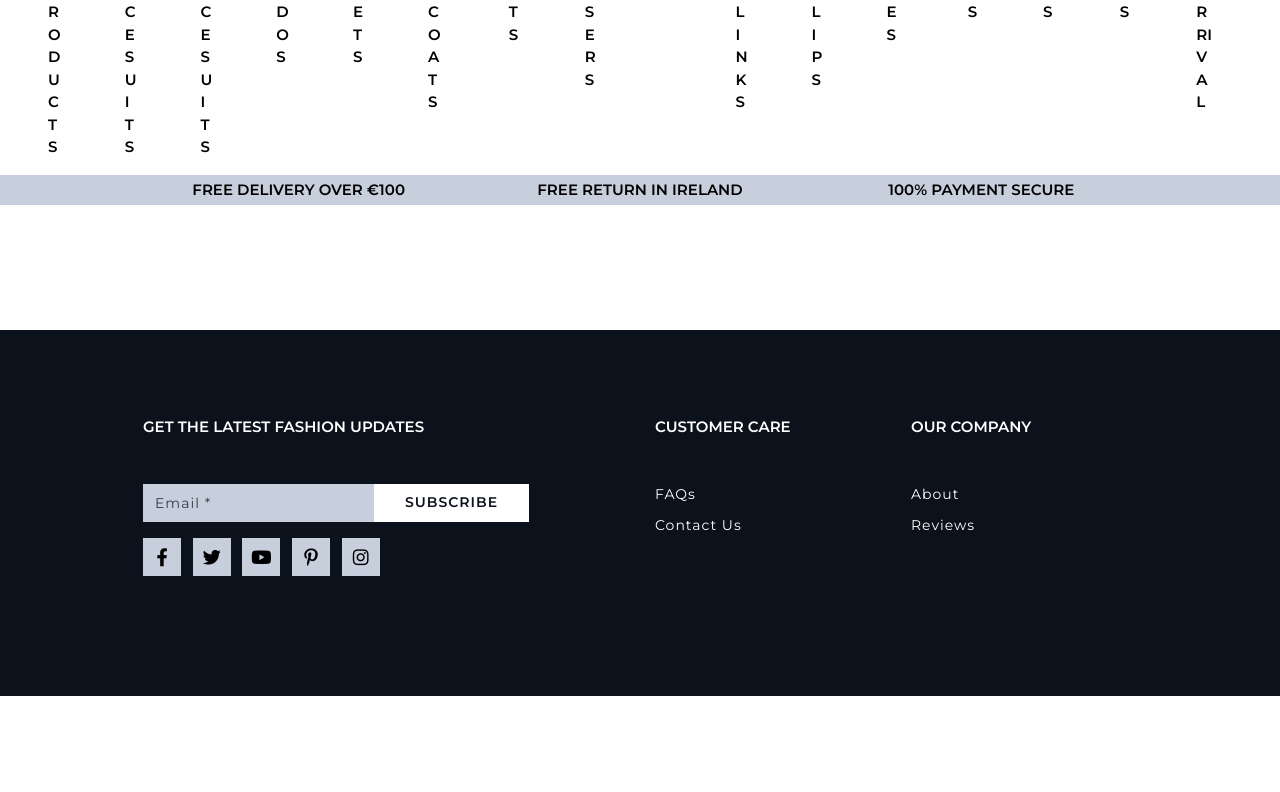
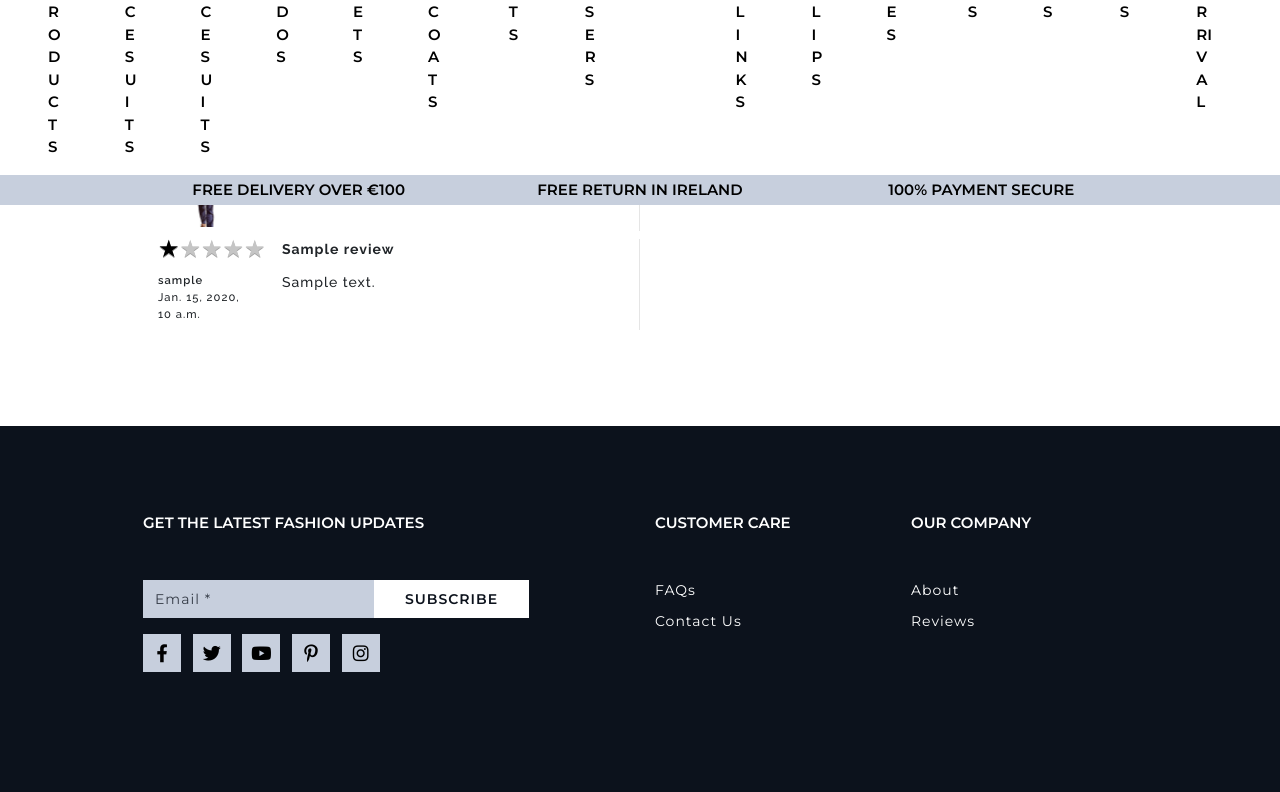
Before and after one commit to constantinadrian/gm_v2_unit_test, a Django app: page /reviews/ in a window 1280 px wide. Shown: the part 171-963 px from the top of the page. Before the commit the page ends 867 px from the top, so only its background shows below. Run offline with Django 3.2, Linux system fonts and the light colour scheme; data comes from the database, SQL or seed files in the repository; tables that the repository leaves empty hold one stand-in row (values such as "Sample post"); some libraries are stand-ins or nearby versions.

Commit message:
[Add] finish review page

```diff
--- a/reviews/templates/reviews/reviews.html
+++ b/reviews/templates/reviews/reviews.html
@@ -20,12 +20,47 @@
         </div>
     </div>
     <div class="container h-100 {% if reviews %}mb-5 pb-5{% endif %}">
+        <div class="row mt-1 mb-4 justify-content-center justify-content-md-end">
+            <div class="col-12 col-md-5 my-auto d-flex justify-content-center justify-content-md-end">
+                <div class="sort-select-wrapper w-75 my-auto">
+                    <select id="sort-selector" class="custom-select custom-select-sm rounded-0 border border-{% if current_sorting != 'None_None' %}info{% else %}black{% endif %}">
+                        <option value="reset" {% if current_sorting == 'None_None' %}selected{% endif %}>Sort by...</option>
+                        <option value="rating_asc" {% if current_sorting == 'rating_asc' %}selected{% endif %}>Rating (low to high)</option>
+                        <option value="rating_desc" {% if current_sorting == 'rating_desc' %}selected{% endif %}>Rating(high to low)</option>
+                        <option value="name_asc" {% if current_sorting == 'name_asc' %}selected{% endif %}>Name (A-Z)</option>
+                        <option value="name_desc" {% if current_sorting == 'name_desc' %}selected{% endif %}>Name (Z-A)</option>
+                    </select>
+                </div>
+            </div>
+        </div>
+
+        <div class="row m-0">
             {% for review in reviews %}
-            <div class="row">
-                <div class="col-12 col-sm-8 order-sm-last mb-2">
+            {% with reviews|length as rev %}
+            <div class="col-xs-12 col-md-12 col-lg-6">
+                <div class="row {% if forloop.counter|divisibleby:2 == 0 %}review-border-right{%endif%}">
+                    <div class="col-xs-12 col-md-3 my-1">
+                        {% if review.product.image %}
+                            <a href="{{ review.product.get_absolute_url }}">
+                                <img class="card-img-top img-fluid" src="{{ review.product.image.url }}" alt="{{ review.product.name }}">
+                            </a>
+                        {% else %}
+                            <a href="{{ review.product.get_absolute_url }}">
+                                <img class="card-img-top img-fluid" src="{{ MEDIA_URL }}noimage.jpg" alt="{{ review.product.name }}">
+                            </a>
+                        {% endif %}
+                    </div>
+                    <div class="col-xs-12 col-md-9">
+                        <p class="my-0"><strong>{{ review.product.name }}</strong></p>
+
+                    </div>
+                </div>
+
+                <div class="row {% if forloop.counter|divisibleby:2 == 0 %}review-border-right{%endif%} mt-2">
+                    <div class="col-xs-12 col-md-9 order-md-last mb-2">
                         <p class="content-text font-weight-700 mb-0">{{ review.title }}</p>
                     </div>
-                <div class="col-12 col-sm-4 mb-2">
+                    <div class="col-12 col-md-3 mb-2">
                         <div class="star-ratings-css">
                             <div class="star-ratings-css-top" style='width: {{review.get_each_display_rating}}%'>
                                 <span>★</span><span>★</span><span>★</span><span>★</span><span>★</span></div>
@@ -34,40 +69,90 @@
                     </div>
                 </div>
 
-            <div class="row">
-                <div class="col-12 col-sm-8 order-sm-last mb-2">
+                <div class="row {% if forloop.counter|divisibleby:2 == 0 %}review-border-right{%endif%}">
+                    <div class="col-12 col-md-9 order-md-last mb-2">
                         <p class="content-text mb-0">{{ review.description }}</p>
                     </div>
-                <div class="col-12 col-sm-4 mb-2">
-                    <p class="content-text font-weight-600 mb-0">{{ review.user }}</p>
-                    <p class="content-text mb-0">{{ review.date_posted }}</p>
+                    <div class="col-12 col-md-3 mb-2">
+                        <p class="content-text review-font-date font-weight-600 mb-0">{{ review.user }}</p>
+                        <p class="content-text review-font-date mb-0">{{ review.date_posted }}</p>
                     </div>
                 </div>
 
                 {% if request.user.is_authenticated and request.user.id == review.user.id %}
+                    <div class="row {% if forloop.counter|divisibleby:2 == 0 %}review-border-right{%endif%}">
+                        <div class="col-12 col-md-9 order-md-last mb-2">
                             <p class="mt-4">
                                 <small>
                                     <a href="{% url 'edit_review' review.id %}">Edit</a> |
                                     <a class="text-danger" type="button" data-toggle="modal" data-target="#deleteModal" data-item="review" data-url="{% url 'delete_review' review.id %}">Delete</a>
                                 </small>
                             </p>
-
+                        </div>
+                    </div>
                 {% endif %}
 
-            <div class="row mb-5">
+                <div class="row">
+                    {% if rev|divisibleby:2 %}
+                        {% if forloop.counter != rev|add:"-1" and forloop.counter != rev %}
+                            <div class="col-12 d-none d-lg-block">
+                                <hr>
+                            </div>
+                        {% endif %}
+
+                        {% if forloop.counter != rev %}
+                            <div class="col-12 d-lg-none">
+                                <hr>
+                            </div>
+                        {% endif %}
+                    {% else %}
+                        {% if forloop.counter != rev %}
                         <div class="col-12">
                             <hr>
                         </div>
+                        {% endif %}
+                    {% endif %}
+                </div>
+
+                {% endwith %}
             </div>
             {% empty %}
-            <div class="row">
                 <div class="col-12 no-available-products d-flex justify-content-center align-items-center">
                     <p class="text-center title-text">There are no reviews yet.</p>
                 </div>
+            {% endfor %}
         </div>
-        {% endfor %}
     </div>
 
 </section>
 
 {% endblock %}
+
+{% block postloadjs %}
+    {{ block.super }}
+    <script>
+        $('#sort-selector').change(function() {
+            var selector = $(this);
+            var currentUrl = new URL(window.location);
+
+            var selectedVal = selector.val();
+
+            if (selectedVal != 'reset') {
+                var sort = selectedVal.split('_')[0];
+                var direction = selectedVal.split('_')[1];
+
+                currentUrl.searchParams.set("sort", sort);
+                currentUrl.searchParams.set("direction", direction);
+
+                window.location.replace(currentUrl);
+            }
+            else {
+                currentUrl.searchParams.delete('sort', sort);
+                currentUrl.searchParams.delete('direction', direction);
+
+                window.location.replace(currentUrl);
+            }
+        })
+    </script>
+
+{% endblock %}
--- a/reviews/views.py
+++ b/reviews/views.py
@@ -1,6 +1,7 @@
 from django.shortcuts import render, redirect, get_object_or_404, reverse
 from django.contrib.auth.decorators import login_required
 from django.contrib import messages
+from django.db.models.functions import Lower
 
 from .forms import ReviewForm
 from .models import Review
@@ -12,8 +13,30 @@
     """" A view to return the index page """
     reviews = Review.objects.all()
 
+    sort = None
+    direction = None
+
+    if request.GET:
+        if 'sort' in request.GET:
+            sortkey = request.GET['sort']
+            sort = sortkey
+
+            if sortkey == "name":
+                sortkey = "lower_name"
+                reviews = reviews.annotate(lower_name=Lower('product'))
+
+            if 'direction' in request.GET:
+                direction = request.GET['direction']
+                if direction == "desc":
+                    sortkey = f'-{sortkey}'
+
+            reviews = reviews.order_by(sortkey)
+
+    current_sorting = f'{sort}_{direction}'
+
     context = {
         'reviews': reviews,
+        'current_sorting': current_sorting
     }
 
     return render(request, "reviews/reviews.html", context)
--- a/static/css/base.css
+++ b/static/css/base.css
@@ -202,6 +202,11 @@
     font-style: normal;
     letter-spacing: 1px;
     font-size: 14px;
+    word-break: break-word;
+}
+
+.review-font-date {
+    font-size: 80%;
 }
 
 .breadcrumb-item.title-text.active {
@@ -315,6 +320,9 @@
     color: #aab7c4;
 }
 
+.review-border-right {
+    border-right: none;
+}
 /* ---------------------------- End Buttons and Color Classes ------------------------------------- */
 
 /* ----------------------------------- Bootstrap toasts ------------------------------------------- */
@@ -868,6 +876,10 @@
         width: 40%;
         flex-grow: 1;
     }
+
+    .review-border-right {
+        border-right: 1px solid rgba(0,0,0,.1);
+    }
 }
 
 @media only screen and (min-width:768px) and (max-width: 991px){
```
Lines whose indentation alone changed are shown as unchanged.
